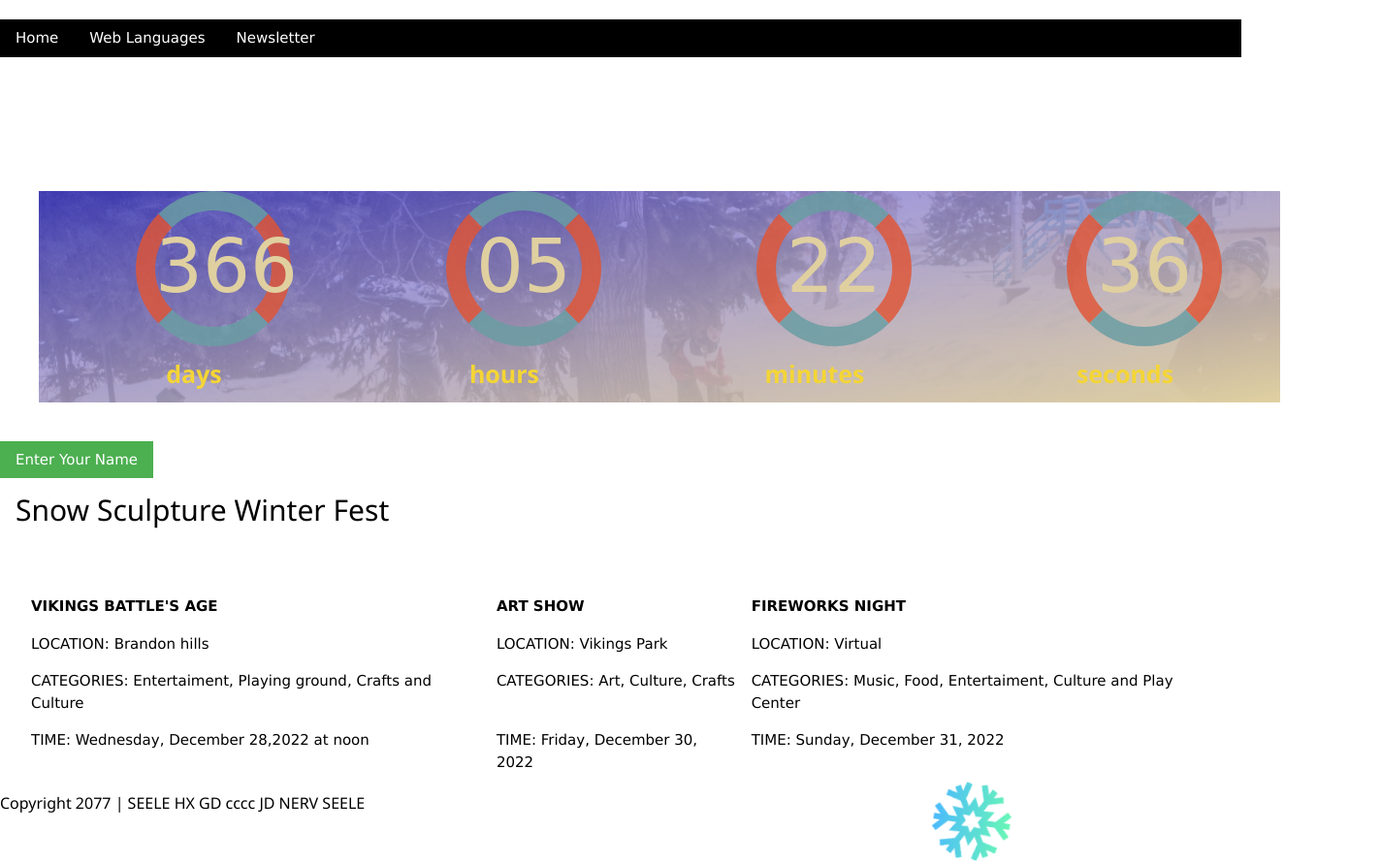
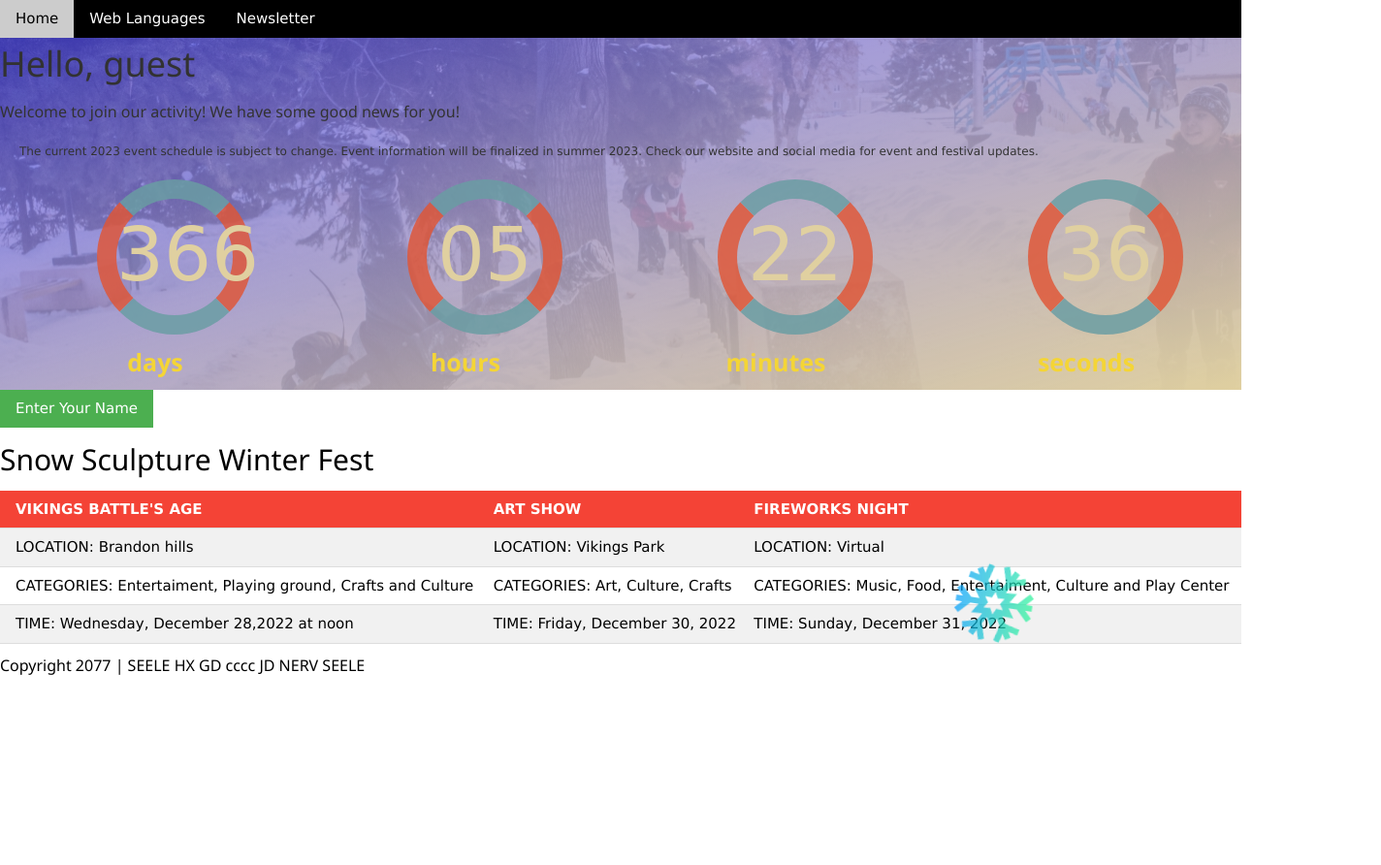
Before and after one commit to prophet12505/Project-Winter-Seasonal-Event, a plain HTML site: page def.html in a window 1280 px wide. Shown: the whole page at 97% size, 1424 px wide, since content can reach past the window. After the commit the page ends 800 px from the top, so only its background shows below. Drawn offline with Linux system fonts and the light colour scheme.

Commit message:
Collaborated session: countdown styling table styling

```diff
--- a/css/def.css
+++ b/css/def.css
@@ -1,4 +1,13 @@
 #timer{
     background-image:linear-gradient(to right bottom,#1008f0a5,#D9C589),url(../imgs/kids_res.jpg) ;
-    /* position: relative; */
+    margin: 0;
+    padding: 0;
 }
+h1{
+    margin: 0;
+    padding: 0;
+}
+#gallery-container{
+    margin: 0;
+    padding: 0;
+}
--- a/css/index.css
+++ b/css/index.css
@@ -42,6 +42,10 @@
 #seconds{
 
 }
+.hidden-text {
+    visibility: hidden;
+    opacity: 0;
+}
 
 .card-container {
     position: relative;
--- a/css/newsletter.css
+++ b/css/newsletter.css
@@ -1,3 +1,14 @@
-.timer{
+#timer{
     background-image:linear-gradient(to right bottom,#1008f0a5,#D9C589),url(../imgs/silhouette_res.jpg) ;
+    margin: 0;
+    padding: 0;
 }
+
+h1{
+    margin: 0;
+    padding: 0;
+}
+#gallery-container{
+    margin: 0;
+    padding: 0;
+}
--- a/css/styles.css
+++ b/css/styles.css
@@ -133,8 +133,6 @@ h3 {
 p {
     margin: 20px;
     font-size: 12px;
-    visibility: hidden;
-    opacity: 0;
 }
 
 .card:hover {
@@ -227,12 +225,16 @@ p {
 
 
 .text-index {
+    background-color: #45858cd5;
 
 }
 
 
 
-
+.cancel-margin{
+    margin: 0 !important;
+    padding: 0 !important;
+}
 
 
 
--- a/def.html
+++ b/def.html
@@ -20,9 +20,9 @@
 
     <a id="divAdvert" href="https://github.com/prophet12505/Project-Winter-Seasonal-Event" target="_blank"><img
             id="sticker" src="imgs/sticker/snowflake.png" alt="click me to visit our code base"></a>
-    <p></p>
+
     <div id="gallery-container">
-        <nav>
+
             <div class="w3-bar w3-black">
 
                 <a href="./index.html" class="w3-bar-item w3-button">Home</a>
@@ -31,46 +31,18 @@
 
             </div>
 
-            <div class="slide-container">
-
-                <!-- <div class="mySlides">
-                    <div class="numbertext"> </div>
-                    <img src="imgs/kids_res.jpg" class="w3-border w3-padding" style="width: 100%">
-                </div> -->
 
 
-            </div>
 
-        </nav>
+        <div id="timer" class="timer">
+            <h1 id="greeting">Hello, guest</h1>
+            <h6>Welcome to join our activity! We have some good news for you! <span id="time"></span></h6>
 
-        <header>
-            <h1 id="greeting"></h1>
-            <p>Welcome to join our activity! We have some good news for you! <span id="time"></span></p>
 
-        </header>
-
-        <section>
             <p>The current 2023 event schedule is subject to change. Event information will be finalized in summer 2023.
                 Check our website and social media for event and festival updates.</p>
-            <!-- <div class="time-banner">
-                    <div class="timer" id="days">
-                        11:14
-                    </div>
-                    <div class="timer" id="hours">
-                        11:14
-                    </div>
-                    <div class="timer" id="minutes">
-                        11:14
-                    </div>
-                    <div class="timer" id="seconds">
-                        11:14
-                    </div>
-                </div>
-                <div class="message-banner">
 
-                    <p>seceret message here</p>
-                </div> -->
-                <div id="timer" class="timer">
+
                     <div class="w3-cell-row">
                         <div class="w3-container w3-cell">
                             <div class="time-border">
@@ -101,16 +73,15 @@
                     </div>
                 </div>
                 <button id="enter-name-button" class="w3-button w3-green">Enter Your Name</button>
-        </section>
+
 
     </div>
 
-    <div class="w3-container">
+    <div class="w3-container cancel-margin">
         <h2>Snow Sculpture Winter Fest</h2>
-        <p>The w3-table class defines a basic table:</p>
 
-        <table class="w3-table">
-            <tr>
+        <table class="w3-table w3-striped w3-bordered cancel-margin">
+            <tr class="w3-red cancel-margin">
                 <th>VIKINGS BATTLE'S AGE </th>
                 <th>ART SHOW </th>
                 <th>FIREWORKS NIGHT </th>
```
Also changed, not shown: index.html (+2 -2 lines), newsletter.html (+8 -10 lines).
